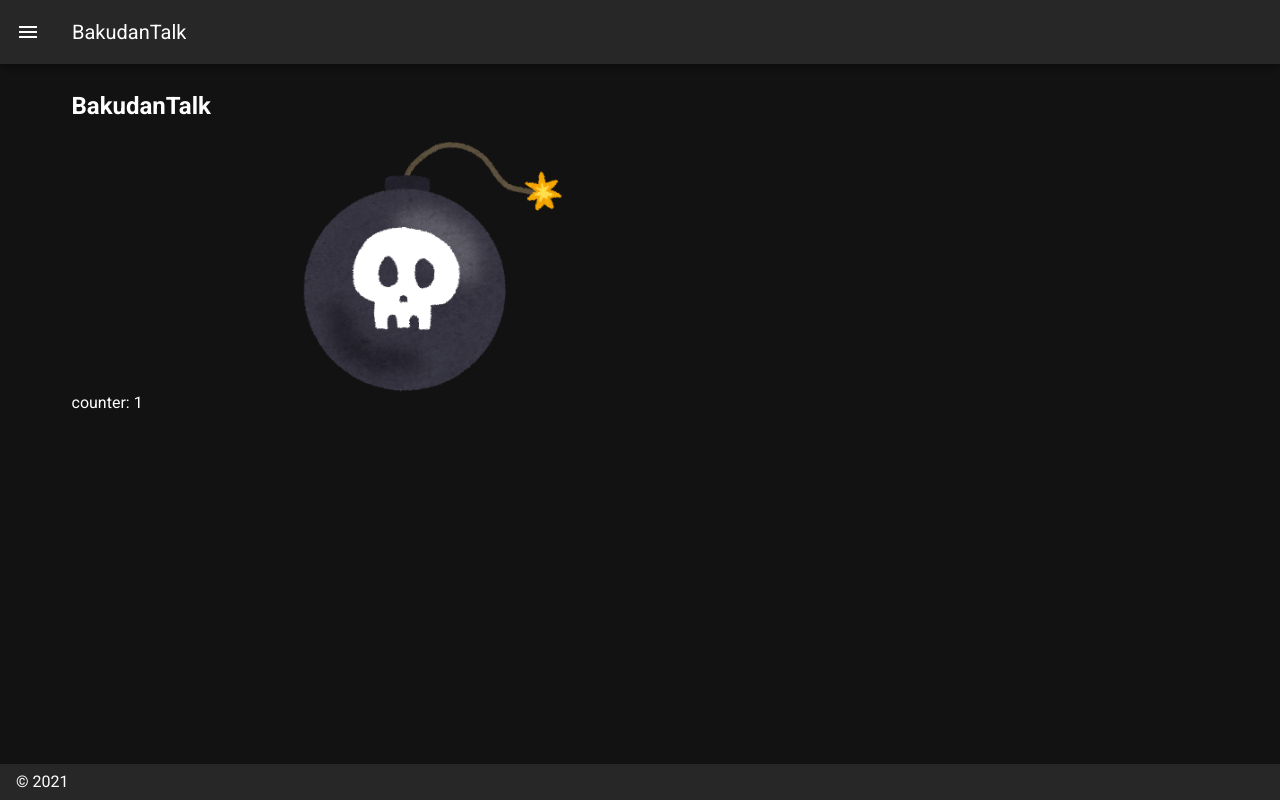
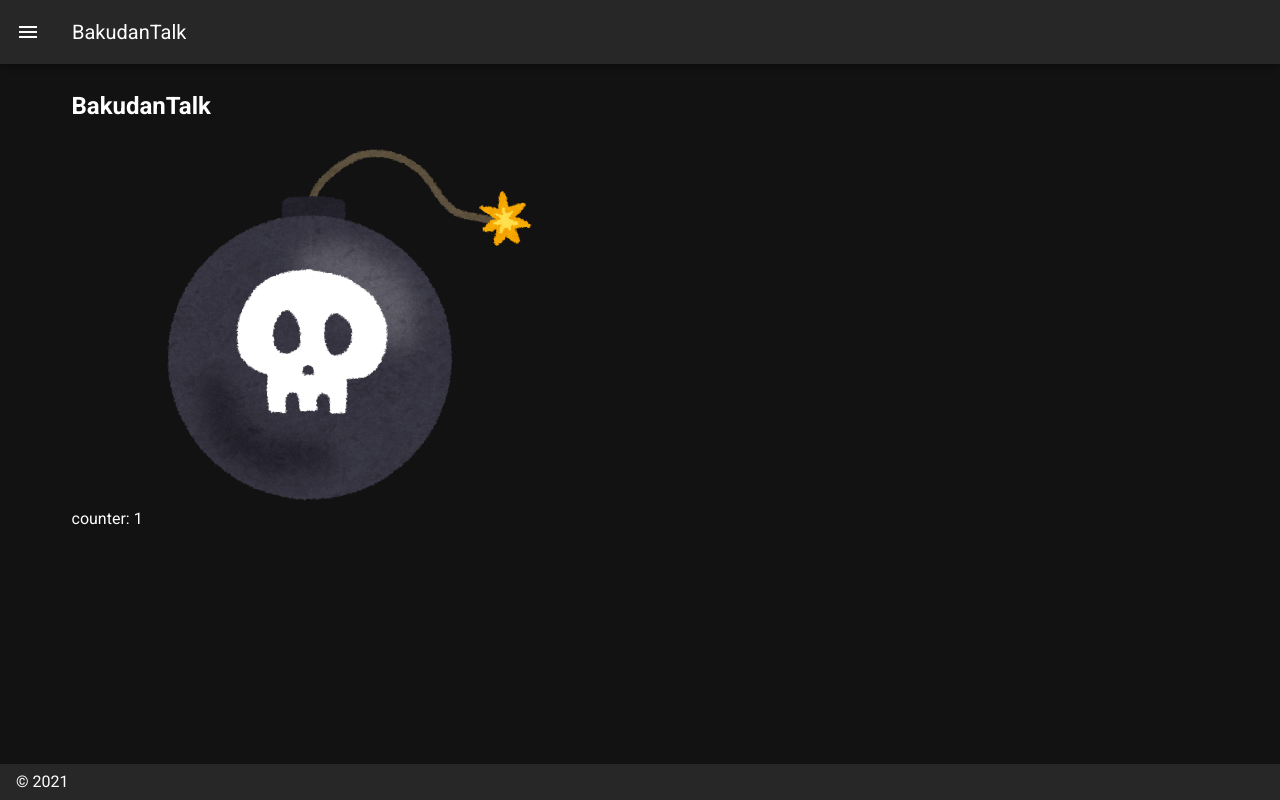
Before and after one commit to wkn816/BakudanTalk, a Nuxt app: page / in a window 1280 px wide. Built offline with nearby package versions, Linux system fonts and the light colour scheme.

Commit message:
update-爆弾が震えるようにしました

```diff
--- a/components/counter.vue
+++ b/components/counter.vue
@@ -45,12 +45,20 @@
 </script>
 <style lang="scss">
   .button {
-    width: 50%;
+    width: 400px;
 
     &:active {
       box-shadow: none;
-      transform: translate3d(-6px, 6px, 0);
+      // transform: translate3d(-6px, 6px, 0);
+      animation: hurueru .2s  infinite;
     }
+    @keyframes hurueru {
+    0% {transform: translate(0px, 0px) rotateZ(0deg)}
+    25% {transform: translate(8px, 8px) rotateZ(1deg)}
+    50% {transform: translate(0px, 8px) rotateZ(0deg)}
+    75% {transform: translate(8px, 0px) rotateZ(-2deg)}
+    100% {transform: translate(0px, 0px) rotateZ(0deg)}
+}
   }
 
 </style>
```
